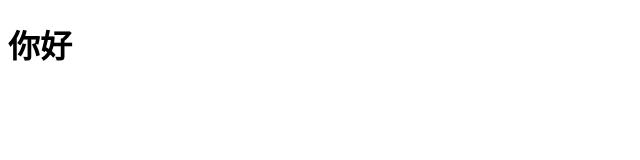
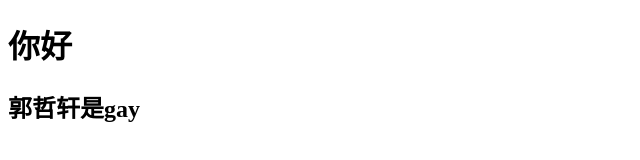
Before and after one commit to indifference-306/indifference-306.github.io, a plain HTML site: page index.html in a window 1280 px wide. Shown: the whole page, without its empty margins (0-640 px from the left). Drawn offline with Linux system fonts and the light colour scheme.

Commit message:
Update index.html

```diff
--- a/index.html
+++ b/index.html
@@ -6,6 +6,7 @@
     <title>这是我的博客</title>
 </head>
 <body>
-      <h1>你好</h1>
+    <h1>你好</h1>
+    <h2>郭哲轩是gay</h2>
 </body>
 </html>
```
